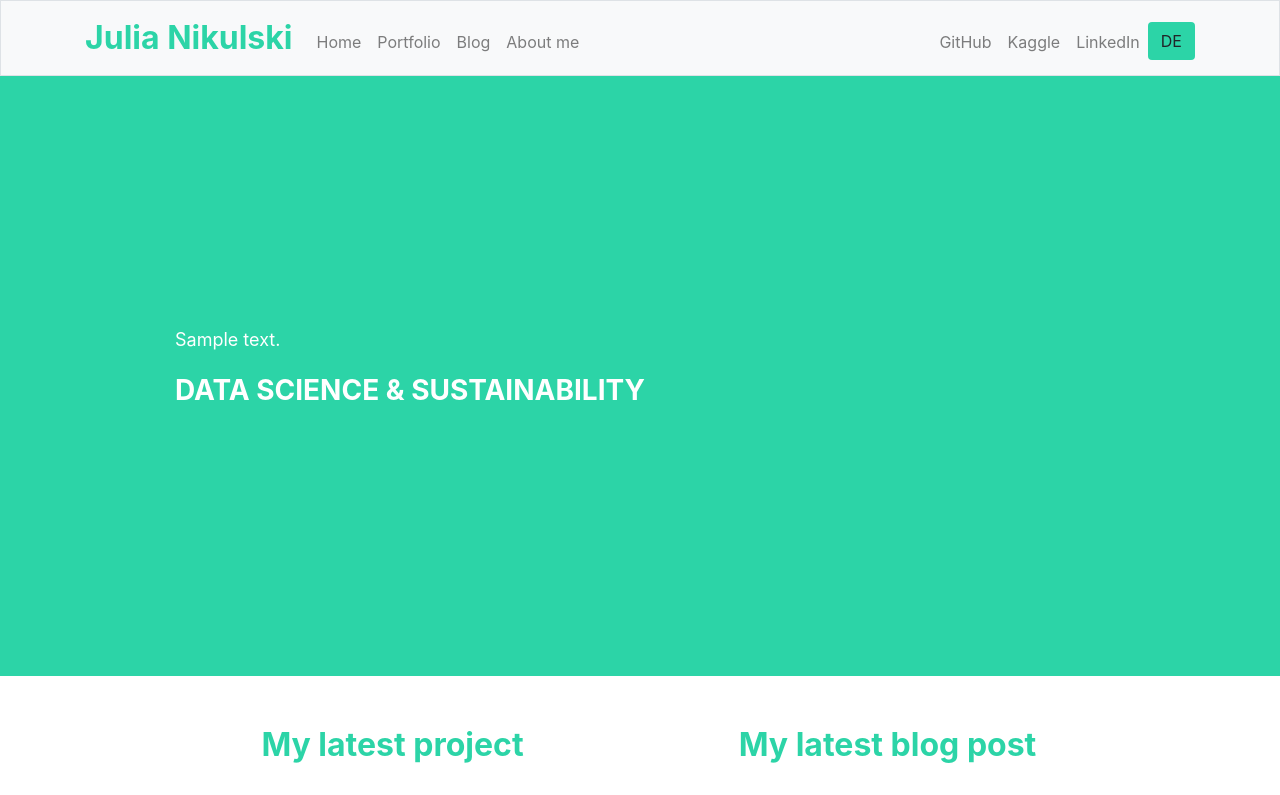
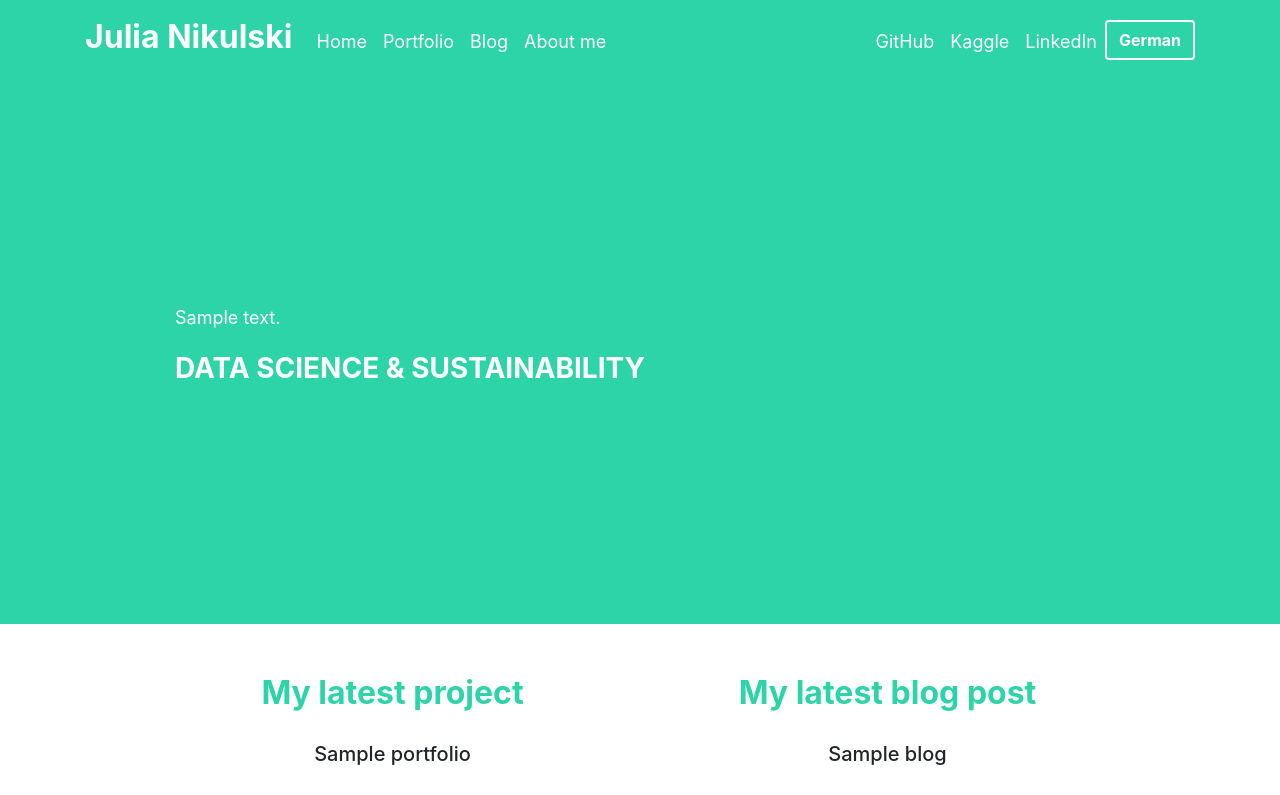
Before and after one commit to julianikulski/portfolio-website, a Flask app: page /en/ in a window 1280 px wide. Shown: the top 795 px of the page. Run offline with Flask 2, Linux system fonts and the light colour scheme; a database or web service that is not in the repository returns one stand-in record (values such as "Sample title"); some libraries are stand-ins or nearby versions.

Commit message:
feat: Change color and font size of the navbar

```diff
--- a/static/styles.css
+++ b/static/styles.css
@@ -5,39 +5,48 @@
     font-weight: bold;
 }
 
-#index-navbarbrand
+#navbar-color, #name-color
 {
-    color: #2CD4A7;
+    color: #FFF;
 }
 
-#portfolio-navbarbrand
+#navbar-color:hover
 {
-    color: #2FDEDB;
+    text-decoration: none;
+    color: #000;
 }
 
-#about-navbarbrand
-{
-    color: #33C6B8;
-}
-
-#index-nav-link:hover, #index-btn-lang
+.index-navbar-custom
 {
     background-color: #2CD4A7;
 }
 
-#portfolio-nav-link:hover, #portfolio-btn-lang
+.portfolio-navbar-custom
 {
     background-color: #2FDEDB;
 }
 
-#about-nav-link:hover, #about-btn-lang
+.about-navbar-custom
 {
     background-color: #33C6B8;
 }
 
+.navbar-toggler
+{
+    background-color: #FFF;
+}
+
+#btn-lang
+{
+    border: 2px solid;
+    border-color: #FFF;
+    color: #FFF;
+    font-weight: bold;
+}
+
 .title-color
 {
-    padding: 250px 0 80px;
+    padding: 230px 0 80px;
     position: relative;
     z-index: 1;
     display: block;
@@ -71,7 +80,7 @@
 
 .title-color
 {
-    height: 600px;
+    height: 550px;
     position: relative;
 }
 
@@ -120,12 +129,6 @@
     background-color: rgba(44,212,167,0.5);
     color: #000000;
     text-decoration: none;
-}
-
-.index-link:hover
-{
-    text-decoration: none;
-    color: #2CD4A7;
 }
 
 .index-img
@@ -216,7 +219,6 @@
     color: #000000;
 }
 
-
 @media (max-width: 768px) {
     .title-color
     {
@@ -226,7 +228,6 @@
     {
         margin: 0px 10px 0px 10px;
     }
-
     .button-row
     {
         margin-bottom: 40px;
@@ -250,31 +251,29 @@
     {
         padding-left: 15px;
     }
-
 }
 
-
 @media (min-width: 1200px) {
+    .navbar-collapse
+    {
+        font-size: 18px;
+    }
     .title-text
     {
         font-size: 28px;
     }
-
     .title-description
     {
         font-size: 18px;
     }
-
     .project-des
     {
         font-size: 16px;
     }
-
     .skills
     {
         font-size: 14px;
     }
-
     .portfolio-row
     {
         margin: 30px 60px 30px 60px;
--- a/templates/layout_en.html
+++ b/templates/layout_en.html
@@ -51,40 +51,40 @@
 
     <body>
 
-        <nav class="navbar navbar-expand-md navbar-light bg-light border sticky-top">
+        <nav class="navbar navbar-expand-md navbar-light {{ id }}-navbar-custom sticky-top">
             <div class="container">
-                <a class="navbar-brand" id="{{ id }}-navbarbrand" href="/en">Julia Nikulski</a>
+                <a class="navbar-brand" id="name-color" href="/en">Julia Nikulski</a>
                 <button class="navbar-toggler" type="button" data-toggle="collapse" data-target="#navbarNav" aria-controls="navbarNav" aria-expanded="false" aria-label="Toggle navigation">
                     <span class="navbar-toggler-icon"></span>
                 </button>
                 <div class="collapse navbar-collapse" id="navbarNav">
                     <ul class="navbar-nav mr-auto mt-2">
                         <li class="nav-item">
-                            <a class="nav-link" id="{{ id }}-nav-link" href="/en/index">Home</a>
+                            <a class="nav-link" id="navbar-color" href="/en/index">Home</a>
                         </li>
                         <li class="nav-item">
-                            <a class="nav-link" id="{{ id }}-nav-link" href="/en/portfolio">Portfolio</a>
+                            <a class="nav-link" id="navbar-color" href="/en/portfolio">Portfolio</a>
                         </li>
                         <li class="nav-item">
-                            <a target="_blank" class="nav-link" id="{{ id }}-nav-link" href="https://medium.com/@julia.nikulski">Blog</a>
+                            <a target="_blank" class="nav-link" id="navbar-color" href="https://medium.com/@julia.nikulski">Blog</a>
                         </li>
                         <li class="nav-item">
-                            <a class="nav-link" id="{{ id }}-nav-link" href="/en/about">About me</a>
+                            <a class="nav-link" id="navbar-color" href="/en/about">About me</a>
                         </li>
                     </ul>
                     <ul class="navbar-nav ml-auto mt-2">
                         <li class="nav-item">
-                            <a target="_blank" class="nav-link" id="{{ id }}-nav-link" href="https://github.com/julianikulski">GitHub</a>
+                            <a target="_blank" class="nav-link" id="navbar-color" href="https://github.com/julianikulski">GitHub</a>
                         </li>
                         <li class="nav-item">
-                            <a target="_blank" class="nav-link" id="{{ id }}-nav-link" href="https://www.kaggle.com/juliajemals">Kaggle</a>
+                            <a target="_blank" class="nav-link" id="navbar-color" href="https://www.kaggle.com/juliajemals">Kaggle</a>
                         </li>
                         <li class="nav-item">
-                            <a target="_blank" class="nav-link" id="{{ id }}-nav-link" href="https://www.linkedin.com/in/julia-nikulski/">LinkedIn</a>
+                            <a target="_blank" class="nav-link" id="navbar-color" href="https://www.linkedin.com/in/julia-nikulski/">LinkedIn</a>
                         </li>
                         <li class="nav-item">
                             <form method="post">
-                                <button type="submit" name="lang" class="btn" id="{{ id }}-btn-lang" value="de">DE</button>
+                                <button type="submit" name="lang" class="btn" id="btn-lang" value="de">German</button>
                             </form>
                         </li>
                     </ul>
@@ -92,8 +92,6 @@
             </div>
         </nav>
 
-
-        <!-- <main class="container p-0"> -->
         <section class="title-color" id="{{ id }}-title">
             <div class="container title-container">
                 <div class="row title-text">
@@ -112,7 +110,6 @@
         </section>
 
         {% block section %}{% endblock %}
-        <!-- </main> -->
 
         <footer class="small text-center text-muted">
             <a href="/en/impressum" class="text-dark">Legal Notice</a> |
```
Also changed, not shown: templates/layout.html (+10 -12 lines). Lines whose indentation alone changed are shown as unchanged.
